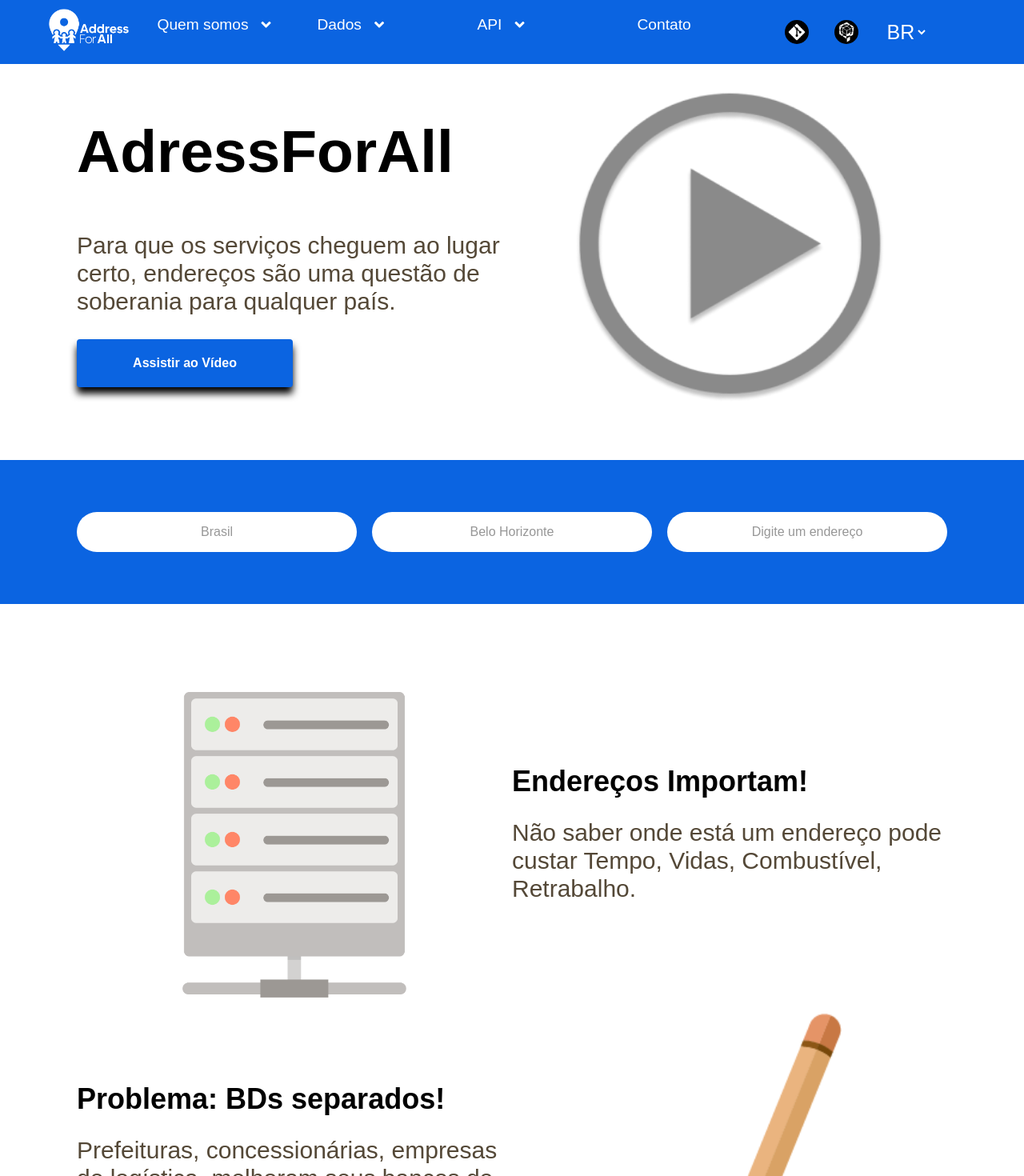
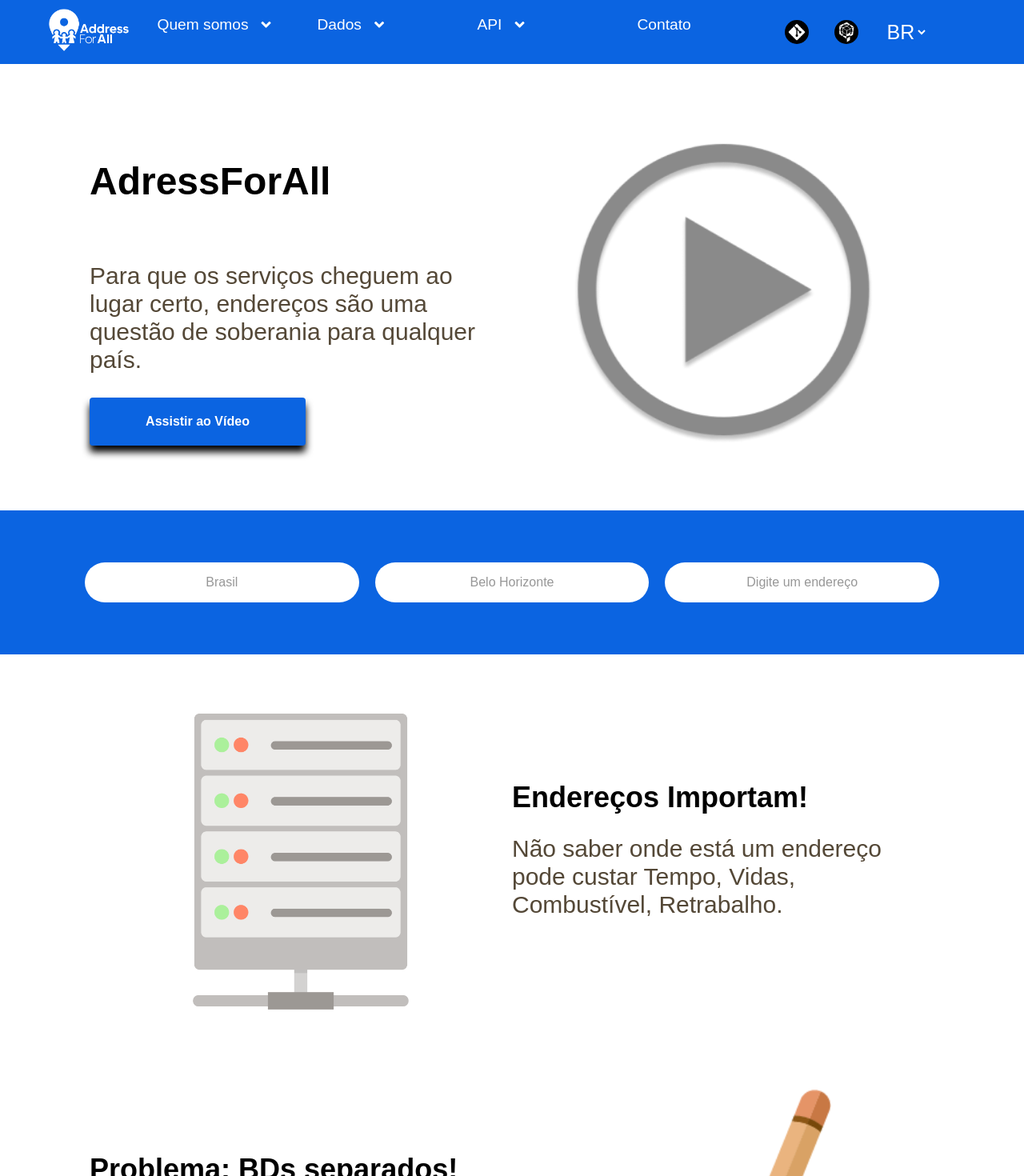
Before and after one commit to Caiotc/ReactWebsiteAdressForAll, a React (Create React App) app: page / in a window 1280 px wide. Shown: the top 1470 px of the page at 80% size. Built offline with nearby package versions, Linux system fonts and the light colour scheme.

Commit message:
add @media at home, division and footer

```diff
--- a/src/components/Division/style.js
+++ b/src/components/Division/style.js
@@ -20,6 +20,15 @@
     display: flex;
     justify-content:space-between;
     align-items: center;
+
+    @media(max-width: 800px) {
+        flex-direction:column;
+        justify-content: center;
+        align-items:center;
+        padding-top: 10px;
+        padding-bottom: 20px;
+    }
+
 `;
 
 export const LogoContainer = styled.div`
@@ -37,6 +46,11 @@
     display:flex;
     flex-direction: column;
     justify-content:space-evenly;
+
+    @media(max-width: 800px) {
+        margin-left: 0px;
+        align-items:center;
+    }
 `;
 
 export const Description = styled.h1`
--- a/src/components/Footer/styles.js
+++ b/src/components/Footer/styles.js
@@ -14,11 +14,19 @@
     display:flex;
     justify-content: center;
     align-items: center;
+
+    @media(max-width: 800px) {
+        flex-direction: column;
+    }
 `;
 
 export const LogoContainer = styled.div`
     width: 250px;
     width: 200px;
+
+    @media(max-width: 800px) {
+        margin-bottom:15px;
+    }
 `;
 
 export const Logo = styled.img`
@@ -36,12 +44,21 @@
     line-height: 2em;
     letter-spacing: 0;
     text-decoration: none;
+    @media(max-width: 800px) {
+        display:flex;
+        flex-direction: column;
+    }
 `;
 
 export const SiteMapColumn = styled.div`
     width: 25%;
     margin-left: 5%;
     float: left;
+
+    @media(max-width: 800px) {
+        width: 100%;
+        text-align:center;
+    }
 `;
 
 export const FooterLink = styled.a`
--- a/src/components/globalComponents.js
+++ b/src/components/globalComponents.js
@@ -3,7 +3,7 @@
 
 export const Title = styled.h1`
     font-weight: 800;
-    font-size: 75px;
+    font-size: 3em;
     line-height: 100px;
     color: #000;
     margin-bottom: 50px;
--- a/src/pages/Home/index.js
+++ b/src/pages/Home/index.js
@@ -13,6 +13,7 @@
 import {
   PageBodyContainer,
   HomeSection,
+  SectionContent,
   Play,
   PictureContainer,
   Picture,
@@ -51,14 +52,14 @@
         <iframe width="760" height="515" src="https://www.youtube.com/embed/WglOrCDKjeo" title="YouTube video player" frameborder="0" allow="accelerometer; autoplay; clipboard-write; encrypted-media; gyroscope; picture-in-picture" allowfullscreen></iframe>
       </ModalGeneric>
       <HomeSection>
-        <div style={{flex:1, display:'flex', flexDirection: 'column', justifyContent: 'space-around',height:'100%'}}>
+        <SectionContent>
           <Title>{languageState[language].homepage.title}</Title>
           <Description>{languageState[language].homepage.descriptionTitle}</Description>
           <DarkBlueButton onClick={toggleModal}>{languageState[language].homepage.button1}</DarkBlueButton>
-        </div>
-        <div style={{flex:1}}>
+        </SectionContent>
+        <SectionContent>
           <Play src={player} alt={'Vídeo'}/>
-        </div>
+        </SectionContent>
       </HomeSection>
 
       <LocationsSection>
--- a/src/pages/Home/styles.js
+++ b/src/pages/Home/styles.js
@@ -9,32 +9,43 @@
 `;
 
 export const HomeSection = styled.section`
+    margin-top: 3em;
+    width: 85%;
+    padding: 1em;
     display: flex;
-    flex:1;
-    height: 500px;
-    width: 85%;
+    flex-direction: row;
     justify-content: space-between;
     align-items: center;
     background-color: #fff;
+
+    @media(max-width: 800px) {
+        flex-direction: column;
+        justify-content: center;
+        align-items: center;
+    }
+`;
+
+export const SectionContent = styled.section`
+    flex:1;
+    display:flex;
+    flex-direction:column;
+    justify-content:space-around;
+    height:100%;
+
+    @media(max-width: 800px) {
+        justify-content: center;
+        align-items: center;
+    }
+
 `;
 
 export const Play = styled.img`
     width: 100%;
     height: 100%;
     padding: 10px;
-`;
-
-export const PictureContainer = styled.div`
-    flex:1;
-    display:flex;
-    justify-content:center;
-    align-items:center;
-`;
-
-export const Picture = styled.img`
-    width: 55%;
-    height: 50%;
-    padding: 10px;
+    @media(max-width: 800px) {
+        display: none;
+    }
 `;
 
 export const LocationsSection = styled.div`
@@ -45,7 +56,6 @@
     align-items: center;
     background-color: #0B64E1;
     margin-top: 2em;
-    margin-bottom: 100px;
 `;
 
 export const LocationsContainer = styled.div`
@@ -54,6 +64,12 @@
     justify-content: space-between;
     align-items: center;
     height: 100%;
+
+    @media(max-width: 800px) {
+        flex-direction: column;
+        justify-content: space-between;
+        align-items: center;
+    }
 `;
 
 export const Location = styled.div`
@@ -65,7 +81,26 @@
     display: flex;
     justify-content:center;
     align-items:center;
+    margin:10px;
+
 `;
+
+export const PictureContainer = styled.div`
+    flex:1;
+    display:flex;
+    justify-content:center;
+    align-items:center;
+    @media(max-width: 800px) {
+        display:none;
+    }
+`;
+
+export const Picture = styled.img`
+    width: 55%;
+    height: 50%;
+    padding: 10px;
+`;
+
 
 export const Newsletter = styled.button`
     width: 100%;
```
Also changed, not shown: src/assets/languages/BR.json (line endings or trailing spaces).
